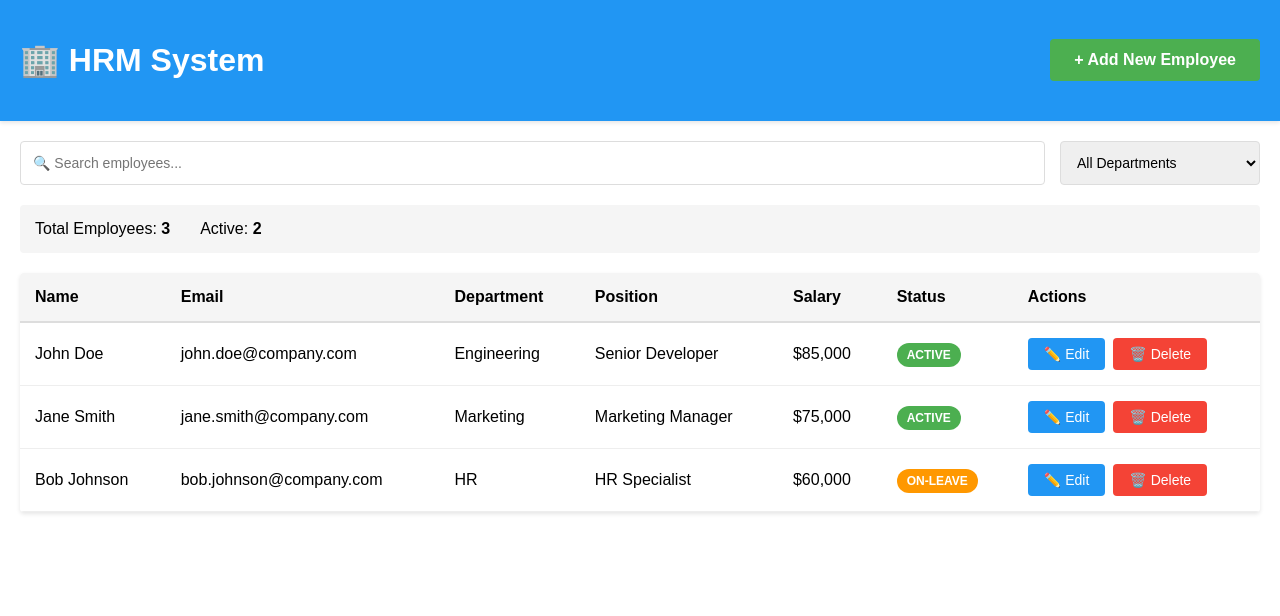
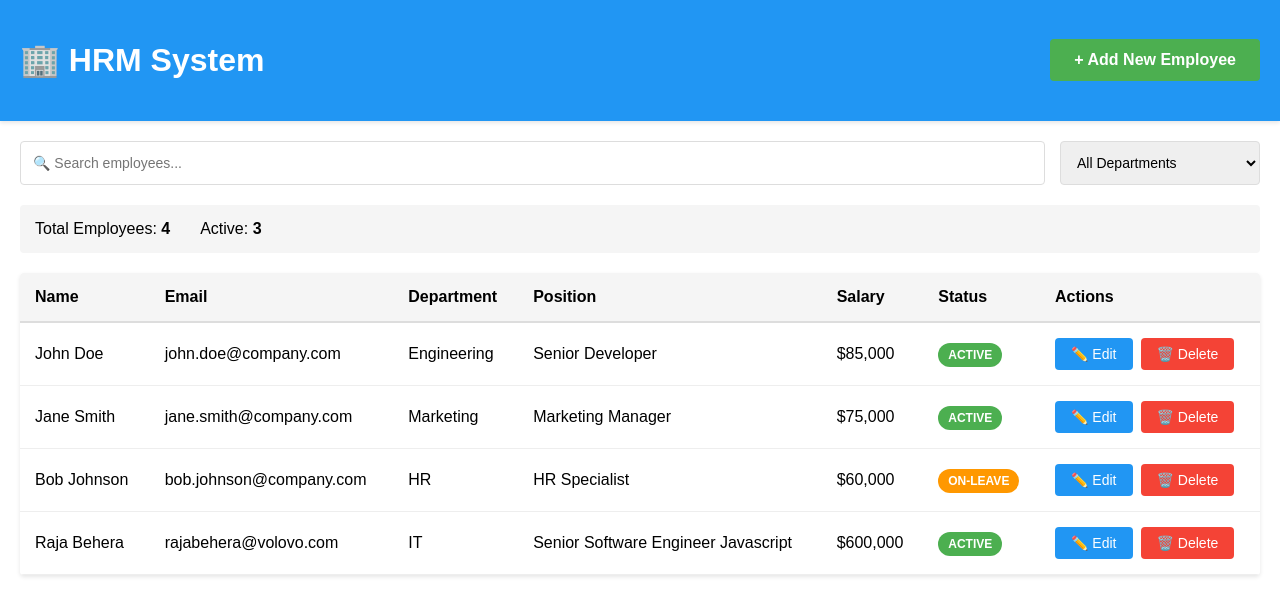
Before and after one commit to rajabehera/hrm-system, a React (Create React App) app: page / in a window 1280 px wide. Shown: the top 616 px of the page. Built offline with nearby package versions, Linux system fonts and the light colour scheme; the HTML template or start-up script is replaced by a standard one.

Commit message:
new employee added

```diff
--- a/src/features/employees/employeeSlice.ts
+++ b/src/features/employees/employeeSlice.ts
@@ -45,6 +45,18 @@ const initialState: EmployeeState = {
       salary: 60000,
       hireDate: '2023-03-10',
       status: 'on-leave'
+    },
+    {
+      id: '4',
+      firstName: 'Raja',
+      lastName: 'Behera',
+      email: 'rajabehera@volovo.com',
+      phone: '8600820649',
+      department: 'IT',
+      position: 'Senior Software Engineer Javascript',
+      salary: 600000,
+      hireDate: '2025-12-12',
+      status: 'active'
     }
   ],
   loading: false,
```
